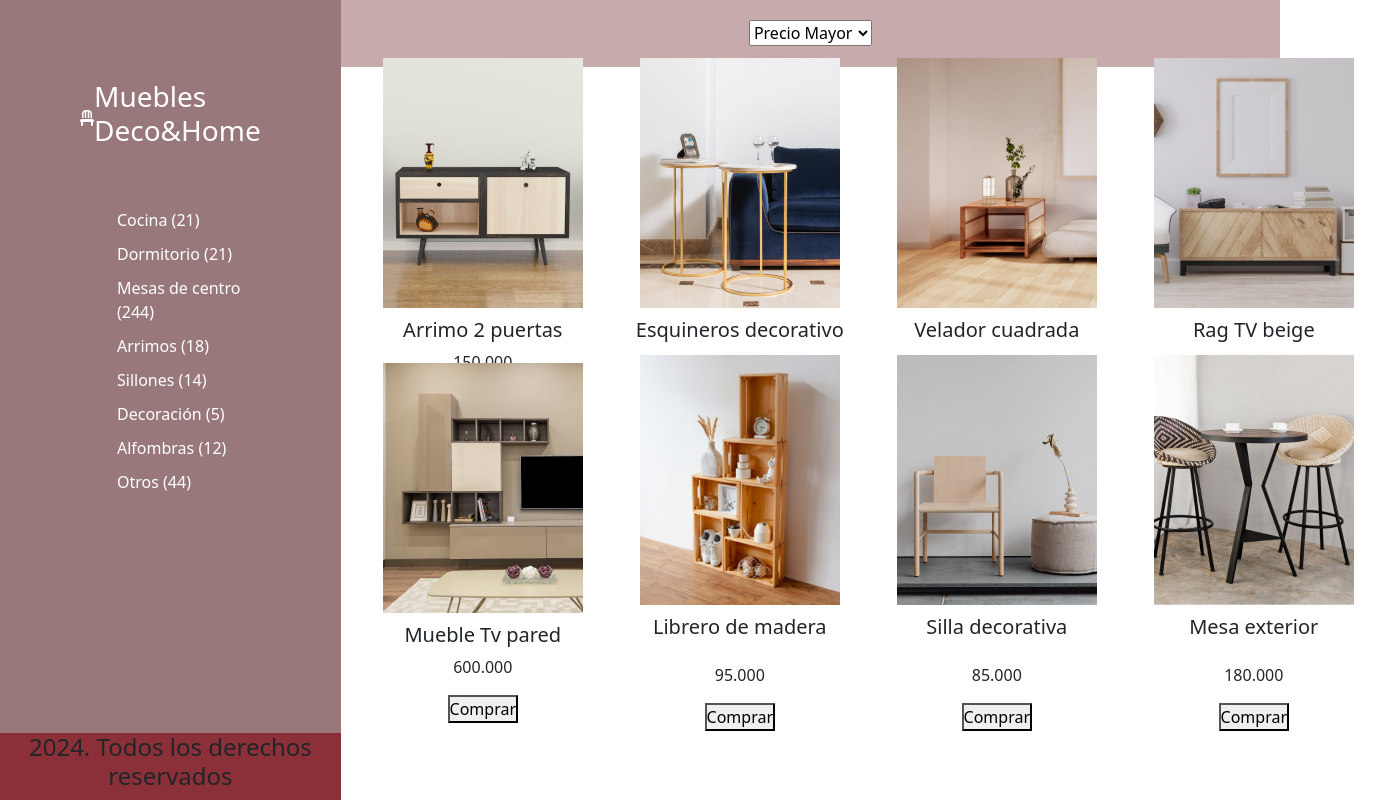
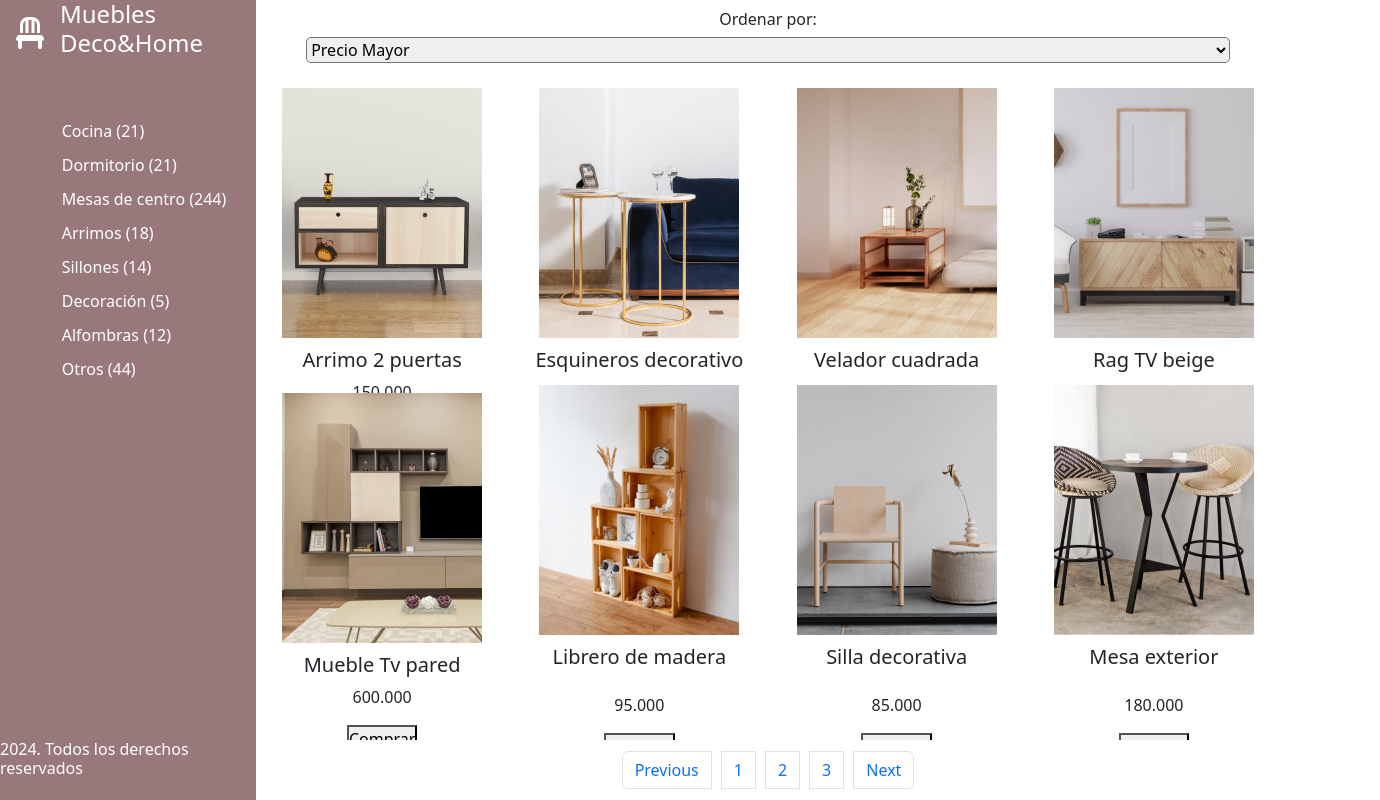
Before and after one commit to skaasd/mediaquery, a plain HTML site: page index.html in a window 1280 px wide. Shown: the whole page, 1380 px wide, since content can reach past the window. Drawn offline with nearby package versions, Linux system fonts and the light colour scheme; files whose address does not match are found by name.

Commit message:
footer + aside

```diff
--- a/assets/css/style.css
+++ b/assets/css/style.css
@@ -7,19 +7,19 @@
     display: grid;
     grid-template-areas: "aside order_by order_by"
         "aside main main"
-        "footer main main";
-    grid-template-rows: 1fr 10fr 1fr;
-    grid-template-columns: 2fr 5fr 5fr;
+        "footer pagination pagination";
+    grid-template-rows: 1fr 20fr 1fr;
+    grid-template-columns: 5fr 10fr 10fr;
     height: 100vh;
 }
 
-.order_by{
-    padding: ;
-display: flex;
-background-color: #c7aaac;
-grid-area: order_by;
-justify-content: center;
-align-items: center;
+.order_by {
+    display: flex;
+    margin: 10px;
+    flex-direction: column;
+    grid-area: order_by;
+    justify-content: center;
+    align-items: center;
 
 }
 
@@ -36,25 +36,23 @@ aside {
     color: white;
     grid-area: aside;
     background-color: #99787b;
-
-aside h3{
-    color: black;
-}
-
-
-
 }
 
 main {
     grid-area: main;
-
-
+    overflow-y: auto;
 
 }
 
 footer {
     grid-area: footer;
-    background-color: #8b3038;
+    background-color:#99787b;
+    margin: 0;
+
+.footer_h6{
+    justify-content: center;
+    color: white;
+}
 
 }
 
@@ -65,13 +63,12 @@ footer {
     justify-content: center;
     align-items: center;
     list-style-type: none;
-    padding: 5em;
     justify-content: space-around;
 
 }
 
 .grid_main {
-    padding: 1em;
+    padding-top: 40px;
     display: grid;
     grid-template-columns: repeat(4, auto);
     gap: 5px;
@@ -95,11 +92,24 @@ li {
     padding: 1em;
 
 }
-.productos_card img{
+
+.productos_card img {
 
     border: 1px;
     padding: 10px;
 }
-.precio{
+
+.precio {
     padding: 2em;
 }
+
+.pagination {
+    color: #99787b;
+    padding-top: 3px;
+    padding-bottom: 3px;
+    margin: 0;
+    display: flex;
+    justify-content: center;
+    align-items: center;
+    grid-area: pagination;
+}
--- a/index.html
+++ b/index.html
@@ -20,8 +20,9 @@
         <aside>
             <div class="grid_categoria">
                 <div style="display: flex; align-items:center;">
-                    <i class="fa-solid fa-chair"></i>
-                    <h3 style="padding-bottom: 1m;">Muebles Deco&Home</h3>
+                    <i class="fa-solid fa-chair" ;
+                        style="padding-left: 1rem; padding-right: 1rem; font-size: 2rem;"></i>
+                    <h4 style="padding-bottom: 1m;display: flex; width: 100%;">Muebles Deco&Home</h4>
                 </div>
                 <ul style="list-style-type: none; padding-top: 3rem;">
                     <li> Cocina (21)</li>
@@ -36,7 +37,8 @@
             </div>
         </aside>
         <div class="order_by">
-            <select name="" id="">
+            <h6>Ordenar por: </h6>
+            <select name="" id="" style="width: 92%; border-radius:5px;">
                 <option value="Precio1">Precio Mayor</option>
                 <option value="Precio2">Precio Menor</option>
                 <option value="Precio3">Relevancia</option>
@@ -44,6 +46,7 @@
             </select>
         </div>
         <main>
+
             <div class="grid_main">
                 <div class="productos_card"><img src="../Desafio_2/assets/img/1.png" alt="">
                     <h5>Arrimo 2 puertas </h5>
@@ -92,14 +95,29 @@
                     <button> Comprar </button>
                 </div>
             </div>
+
         </main>
+        <div class="pagination">
+            <nav aria-label="Page navigation example">
+                <ul class="pagination">
+                    <li class="page-item"><a class="page-link" href="#">Previous</a></li>
+                    <li class="page-item"><a class="page-link" href="#">1</a></li>
+                    <li class="page-item"><a class="page-link" href="#">2</a></li>
+                    <li class="page-item"><a class="page-link" href="#">3</a></li>
+                    <li class="page-item"><a class="page-link" href="#">Next</a></li>
+                </ul>
+            </nav>
+        </div>
         <footer>
-            <h4 align="center">2024. Todos los derechos reservados</h4>
+            <div class="footer_h6">
+            <h6>2024. Todos los derechos
+                reservados
+            </h6>
+        </div>
         </footer>
-    </div>
-    <script src="https://cdn.jsdelivr.net/npm/bootstrap@5.3.3/dist/js/bootstrap.bundle.min.js"
-        integrity="sha384-YvpcrYf0tY3lHB60NNkmXc5s9fDVZLESaAA55NDzOxhy9GkcIdslK1eN7N6jIeHz"
-        crossorigin="anonymous"></script>
+        <script src="https://cdn.jsdelivr.net/npm/bootstrap@5.3.3/dist/js/bootstrap.bundle.min.js"
+            integrity="sha384-YvpcrYf0tY3lHB60NNkmXc5s9fDVZLESaAA55NDzOxhy9GkcIdslK1eN7N6jIeHz"
+            crossorigin="anonymous"></script>
 </body>
 
 </html>
```
